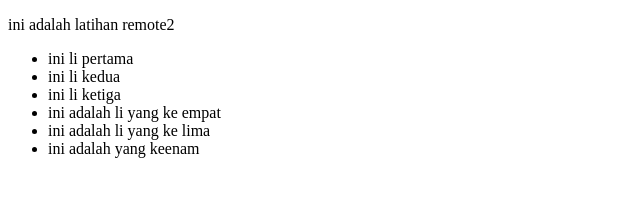
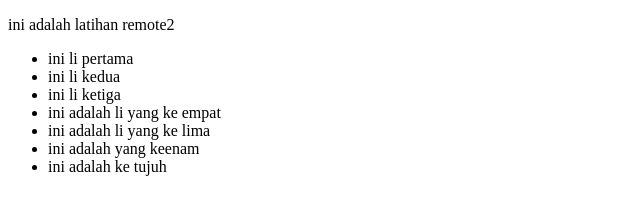
Before and after one commit to echointhemind/latihanremote2, a plain HTML site: page index.html in a window 1280 px wide. Shown: the whole page, without its empty margins (0-640 px from the left). Drawn offline with Linux system fonts and the light colour scheme.

Commit message:
mengubah yang terakhir

```diff
--- a/index.html
+++ b/index.html
@@ -14,6 +14,7 @@
         <li>ini adalah li yang ke empat</li>
         <li>ini adalah li yang ke lima</li>
         <li>ini adalah yang keenam</li>
+        <li>ini adalah ke tujuh</li>
     </ul>
 </body>
 </html>
```
